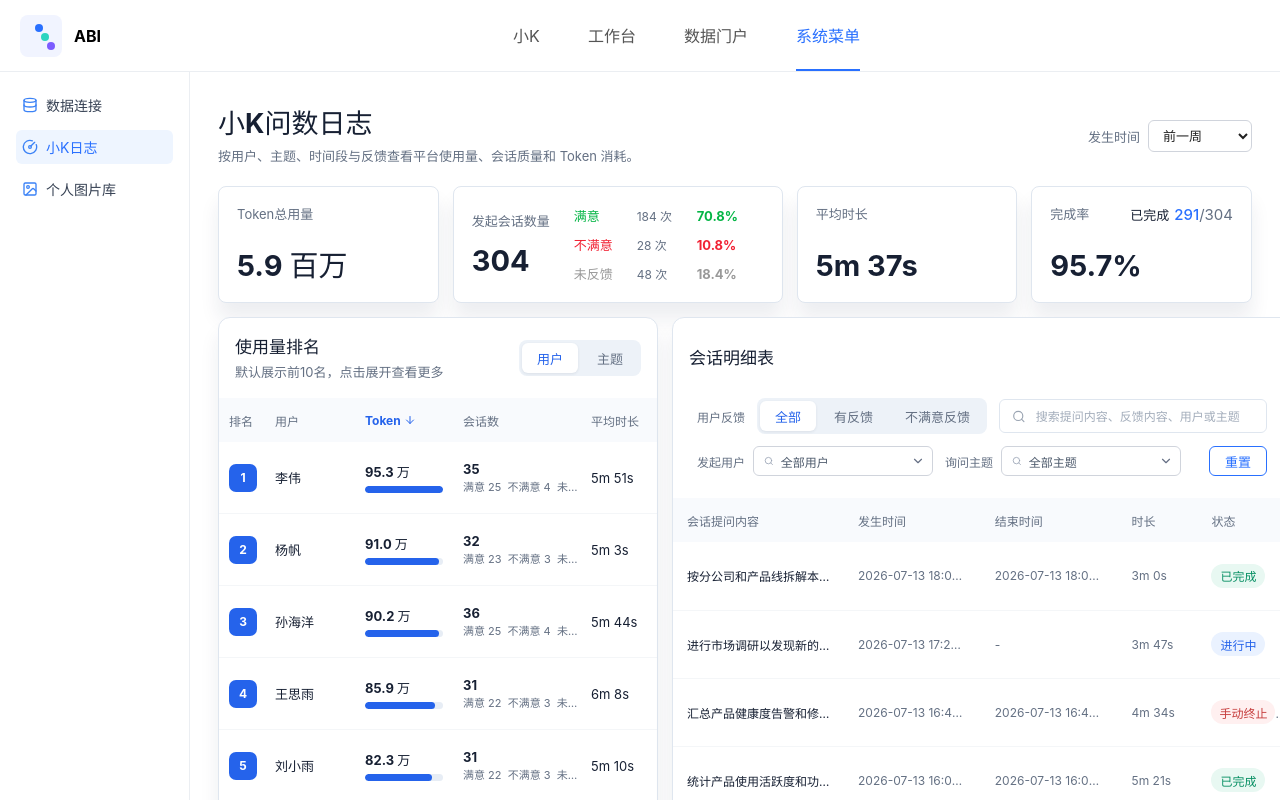
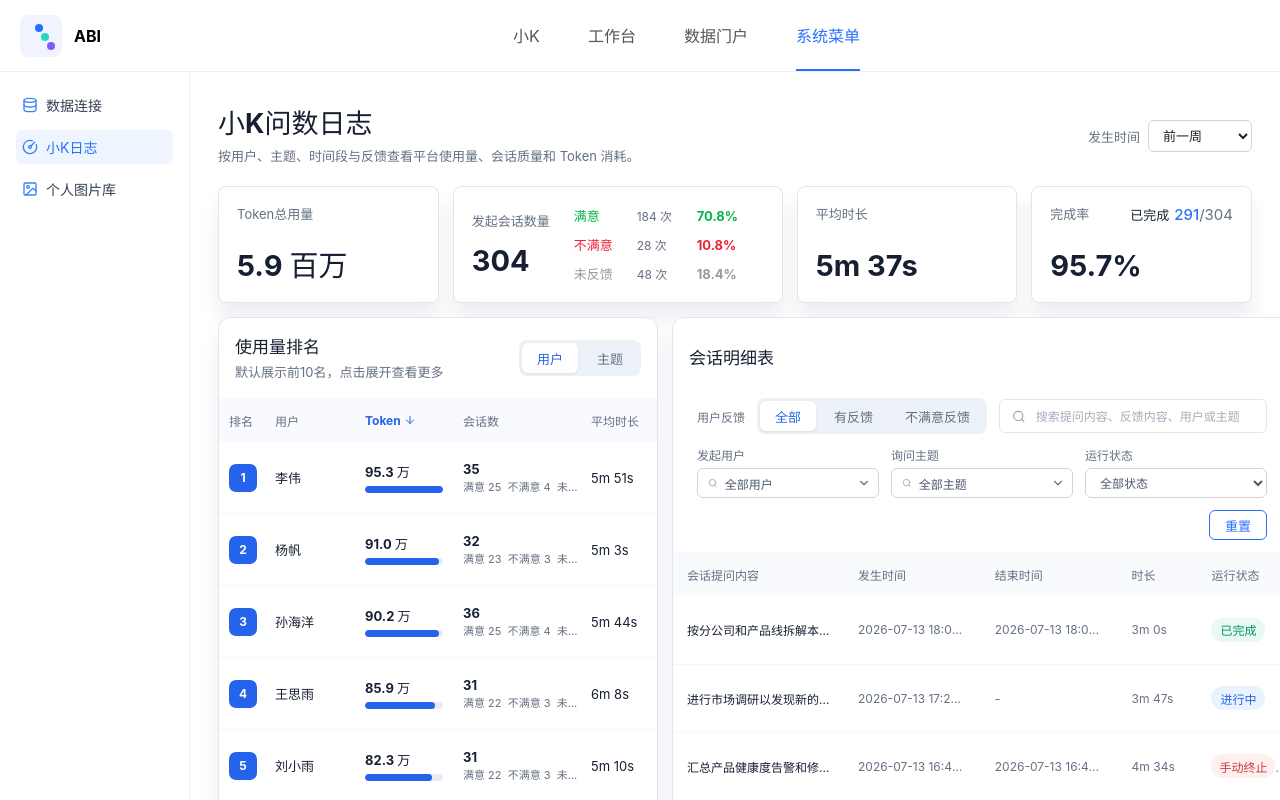
Before and after one commit to oreoflurry1112-pixel/xiaok-ops-dashboard-demo, a React (Vite) app: page / in a window 1280 px wide. Shown: the top 800 px of the page. Built offline with nearby package versions, Linux system fonts and the light colour scheme.

Commit message:
Add session status filter

```diff
--- a/src/App.tsx
+++ b/src/App.tsx
@@ -24,10 +24,12 @@ import {
 
 export type RankingMode = '用户' | '主题';
 type FeedbackFilter = '全部' | '有反馈' | '不满意反馈';
+type StatusFilter = '全部状态' | SessionStatus;
 type RankingSortKey = 'token' | 'sessions' | 'avgDurationSeconds';
 
 export const ALL_USERS = '全部用户';
 export const ALL_TOPICS = '全部主题';
+const ALL_STATUSES: StatusFilter = '全部状态';
 
 const navItems = ['小K', '工作台', '数据门户', '系统菜单'];
 const sideItems = [
@@ -227,16 +229,18 @@ function StatusBadge({ value }: { value: SessionStatus }) {
 
 export function SessionPanel({ sessionsData, metrics, user, topic, onUserChange, onTopicChange, onReset, allowTopicFilter = true }: { sessionsData: Session[]; metrics: PeriodMetrics; user: string; topic: string; onUserChange: (value: string) => void; onTopicChange: (value: string) => void; onReset: () => void; allowTopicFilter?: boolean }) {
   const [feedbackFilter, setFeedbackFilter] = useState<FeedbackFilter>('全部');
+  const [statusFilter, setStatusFilter] = useState<StatusFilter>(ALL_STATUSES);
   const [search, setSearch] = useState('');
   const [page, setPage] = useState(1);
   const pageSize = 8;
 
   const baseFiltered = useMemo(() => sessionsData.filter((item) => {
     const feedbackMatch = feedbackFilter === '全部' || (feedbackFilter === '有反馈' ? item.feedback !== '未反馈' : item.feedback === '不满意');
+    const statusMatch = statusFilter === ALL_STATUSES || item.status === statusFilter;
     const query = search.trim().toLowerCase();
     const searchMatch = !query || `${item.query}${item.feedbackText}${item.user}${item.topic}${item.status}`.toLowerCase().includes(query);
-    return feedbackMatch && searchMatch;
-  }), [feedbackFilter, search, sessionsData]);
+    return feedbackMatch && statusMatch && searchMatch;
+  }), [feedbackFilter, search, sessionsData, statusFilter]);
   const users = useMemo(
     () => [...new Set(baseFiltered.filter((item) => topic === ALL_TOPICS || item.topic === topic).map((item) => item.user))],
     [baseFiltered, topic],
@@ -251,7 +255,7 @@ export function SessionPanel({ sessionsData, metrics, user, topic, onUserChange,
 
   useEffect(() => {
     setPage(1);
-  }, [user, topic]);
+  }, [statusFilter, topic, user]);
 
   const pages = Math.max(1, Math.ceil(filtered.length / pageSize));
   const safePage = Math.min(page, pages);
@@ -259,6 +263,7 @@ export function SessionPanel({ sessionsData, metrics, user, topic, onUserChange,
 
   const reset = () => {
     setFeedbackFilter('全部');
+    setStatusFilter(ALL_STATUSES);
     setSearch('');
     setPage(1);
     onReset();
@@ -278,12 +283,13 @@ export function SessionPanel({ sessionsData, metrics, user, topic, onUserChange,
         <div className="filter-row filter-row-secondary">
           <div className="filter-field"><span>发起用户</span><SearchableSelect label="发起用户" value={user} allLabel={ALL_USERS} options={users} onChange={onUserChange} /></div>
           {allowTopicFilter && <div className="filter-field"><span>询问主题</span><SearchableSelect label="询问主题" value={topic} allLabel={ALL_TOPICS} options={topics} onChange={onTopicChange} /></div>}
+          <label className="filter-field"><span>运行状态</span><select className="filter-select" value={statusFilter} onChange={(event) => setStatusFilter(event.target.value as StatusFilter)}><option>{ALL_STATUSES}</option><option>已完成</option><option>进行中</option><option>手动终止</option></select></label>
           <button type="button" className="reset-button" onClick={reset}>重置</button>
         </div>
       </div>
       <div className="session-table-wrap">
         <table className="session-table">
-          <thead><tr><th>会话提问内容</th><th>发生时间</th><th>结束时间</th><th>时长</th><th>状态</th><th>Token</th><th>用户反馈</th><th>反馈内容</th><th>发起用户</th><th>询问主题</th></tr></thead>
+          <thead><tr><th>会话提问内容</th><th>发生时间</th><th>结束时间</th><th>时长</th><th>运行状态</th><th>Token</th><th>用户反馈</th><th>反馈内容</th><th>发起用户</th><th>询问主题</th></tr></thead>
           <tbody>
             {visibleRows.map((item) => (
               <tr key={item.id}><td title={item.query}>{item.query}</td><td>{item.startedAt}</td><td>{item.endedAt}</td><td>{item.duration}</td><td><StatusBadge value={item.status} /></td><td>{item.token}</td><td><FeedbackBadge value={item.feedback} /></td><td title={item.feedbackText}>{item.feedbackText}</td><td><strong>{item.user}</strong></td><td><strong>{item.topic}</strong></td></tr>
--- a/src/styles.css
+++ b/src/styles.css
@@ -128,11 +128,16 @@ main { min-width: 0; padding: 28px; background: #fff; }
 .filters { min-height: 100px; padding: 0 24px 12px; }
 .filter-row { display: flex; align-items: center; gap: 12px; min-width: 0; }
 .filter-row + .filter-row { margin-top: 12px; }
+.filter-row-secondary { align-items: flex-end; flex-wrap: wrap; }
 .filter-label, .filter-field > span { color: var(--muted); font-size: 12px; white-space: nowrap; }
 .search-box { height: 34px; min-width: 220px; flex: 1; display: flex; align-items: center; gap: 8px; padding: 0 12px; border: 1px solid var(--border); border-radius: 6px; color: #9aa4b2; }
 .search-box input { width: 100%; min-width: 0; border: 0; outline: 0; color: var(--text); font-size: 12px; background: transparent; }
 .search-box input::placeholder { color: #a3adbb; }
 .filter-field { min-width: 0; display: flex; align-items: center; gap: 8px; }
+.filter-row-secondary .filter-field { min-width: 140px; flex: 1 1 160px; flex-direction: column; align-items: stretch; gap: 5px; }
+.filter-row-secondary .searchable-select, .filter-row-secondary .filter-select { width: 100%; }
+.filter-select { width: 112px; height: 30px; padding: 0 30px 0 10px; border: 1px solid #d0d4dc; border-radius: 6px; outline: 0; color: #4c596b; background: #fff; font-size: 12px; }
+.filter-select:focus { border-color: #70a1ff; box-shadow: 0 0 0 2px rgba(41, 112, 255, 0.1); }
 .searchable-select { position: relative; width: 236px; }
 .searchable-select-control { height: 30px; display: flex; align-items: center; gap: 7px; padding-left: 10px; border: 1px solid #d0d4dc; border-radius: 6px; color: #98a2b3; background: #fff; }
 .searchable-select.is-open .searchable-select-control { border-color: #70a1ff; box-shadow: 0 0 0 2px rgba(41, 112, 255, 0.1); }
@@ -144,7 +149,7 @@ main { min-width: 0; padding: 28px; background: #fff; }
 .searchable-select-menu button:hover { background: #f2f6fc; }
 .searchable-select-menu button.is-selected { color: var(--blue); background: #edf4ff; font-weight: 700; }
 .searchable-select-menu p { margin: 14px 8px; color: #8a94a5; font-size: 12px; text-align: center; }
-.reset-button { margin-left: auto; height: 30px; padding: 0 15px; border: 1px solid var(--blue); border-radius: 6px; background: #fff; color: var(--blue); font-size: 13px; }
+.reset-button { margin-left: auto; height: 30px; flex: 0 0 auto; padding: 0 15px; border: 1px solid var(--blue); border-radius: 6px; background: #fff; color: var(--blue); font-size: 13px; }
 
 .session-table-wrap { width: 100%; overflow-x: auto; }
 .session-table { width: 100%; min-width: 1140px; border-collapse: collapse; table-layout: fixed; }
```
